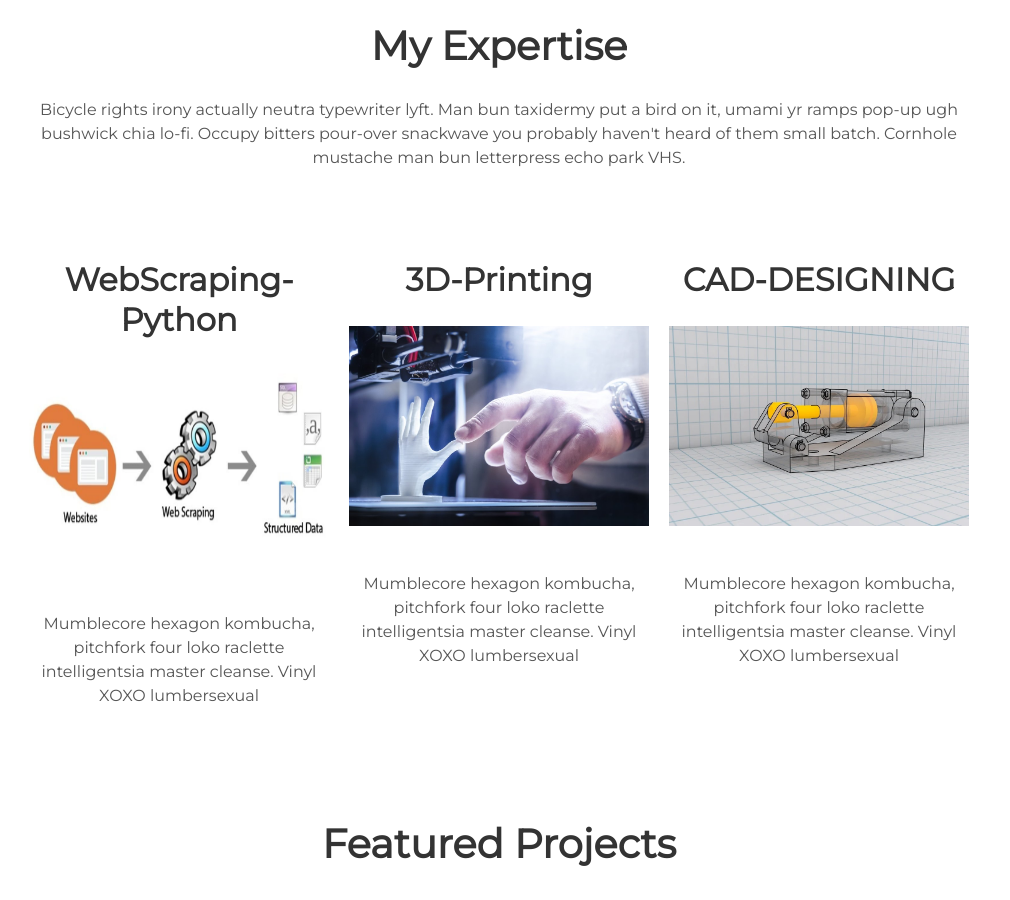
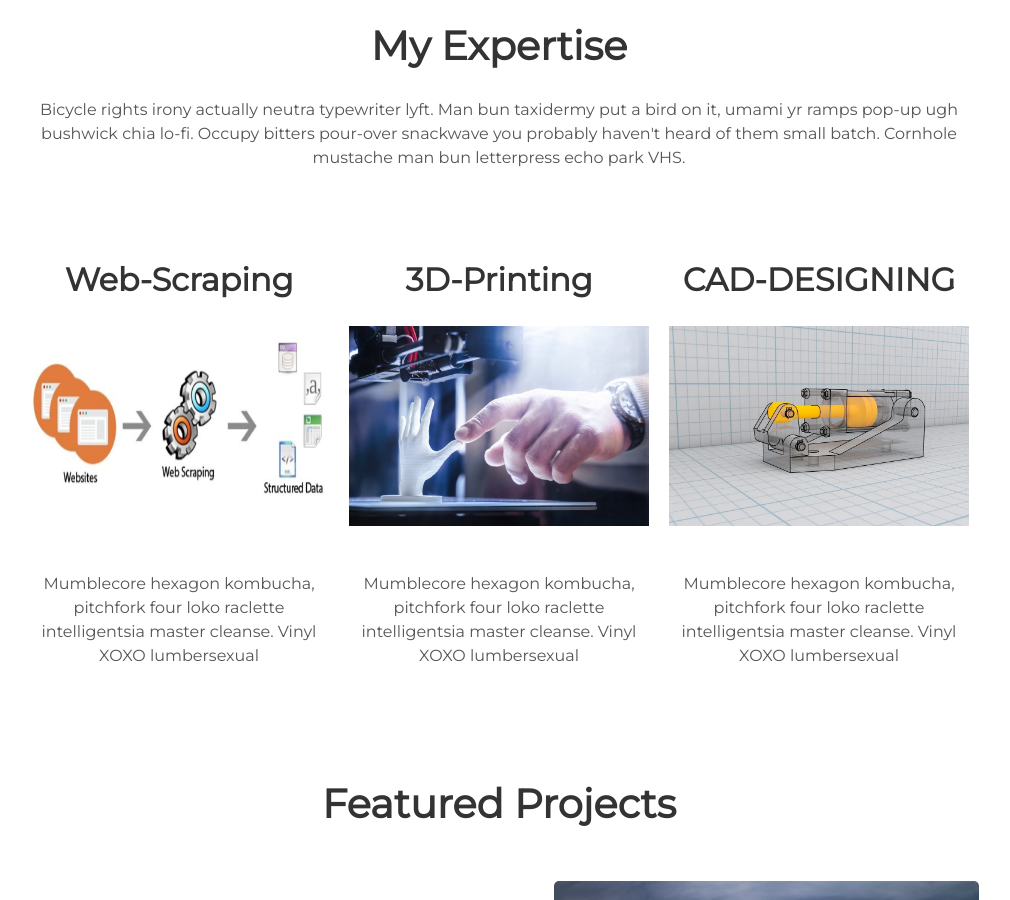
Before and after one commit to swapnilkathane/swapnilkathaneoldweb, a Jekyll site: the page built from index.html, in a window 1280 px wide and 900 px high, scrolled down 959 px. Shown: the whole window, without its empty margins (141-1151 px from the left). Built offline with Jekyll 4.4.1, drawn with Linux system fonts in a browser that asks for light colours.

Commit message:
Update about.html

```diff
--- a/_includes/about.html
+++ b/_includes/about.html
@@ -4,7 +4,7 @@
 </div>
   <div class="user">
     <div class="tech">
-      <h2>WebScraping-Python</h2>
+      <h2>Web-Scraping</h2>
       <img alt="mountains" src="{{ "/assets/img/Webscraping.jpg" | prepend: site.baseurl }}" style="width:300px;height:200px;">
       <p>Mumblecore hexagon kombucha, pitchfork four loko raclette intelligentsia master cleanse.
         Vinyl XOXO lumbersexual</p>
```
